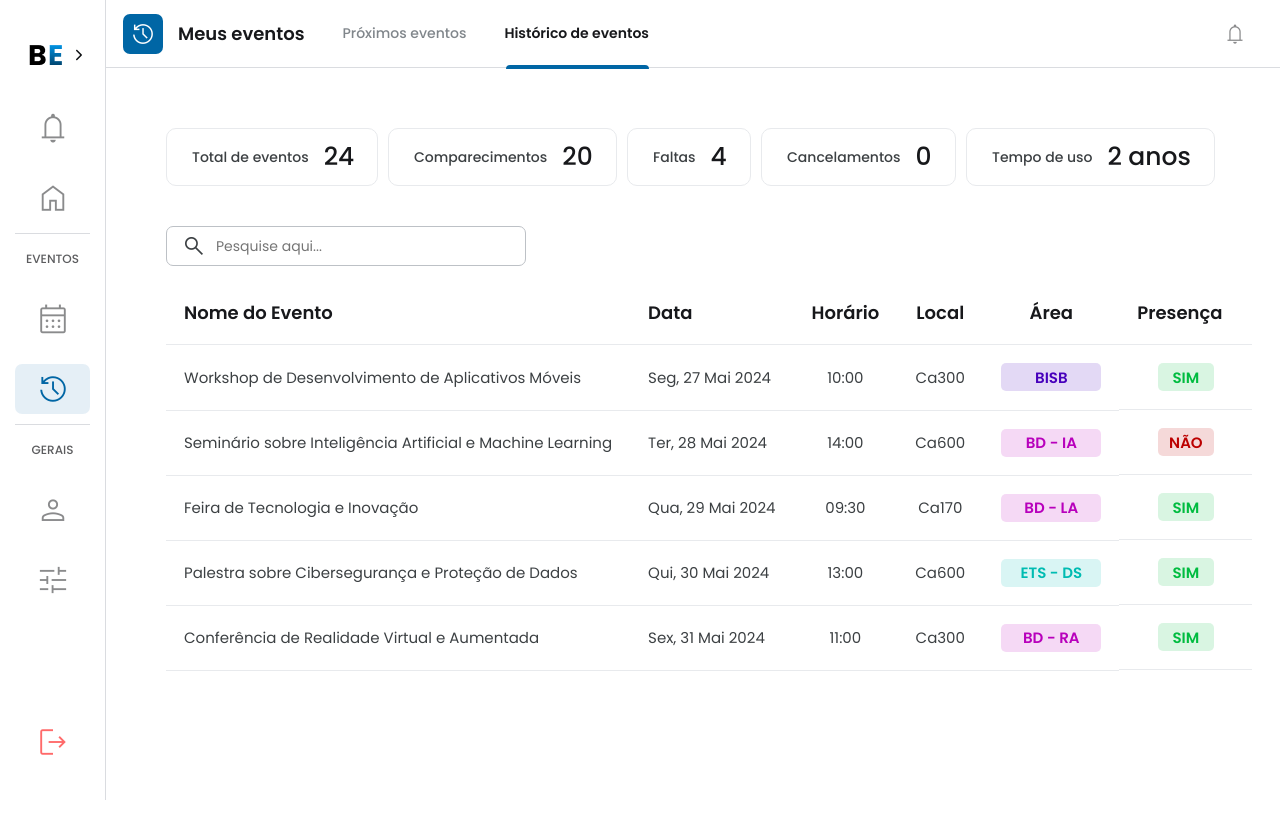
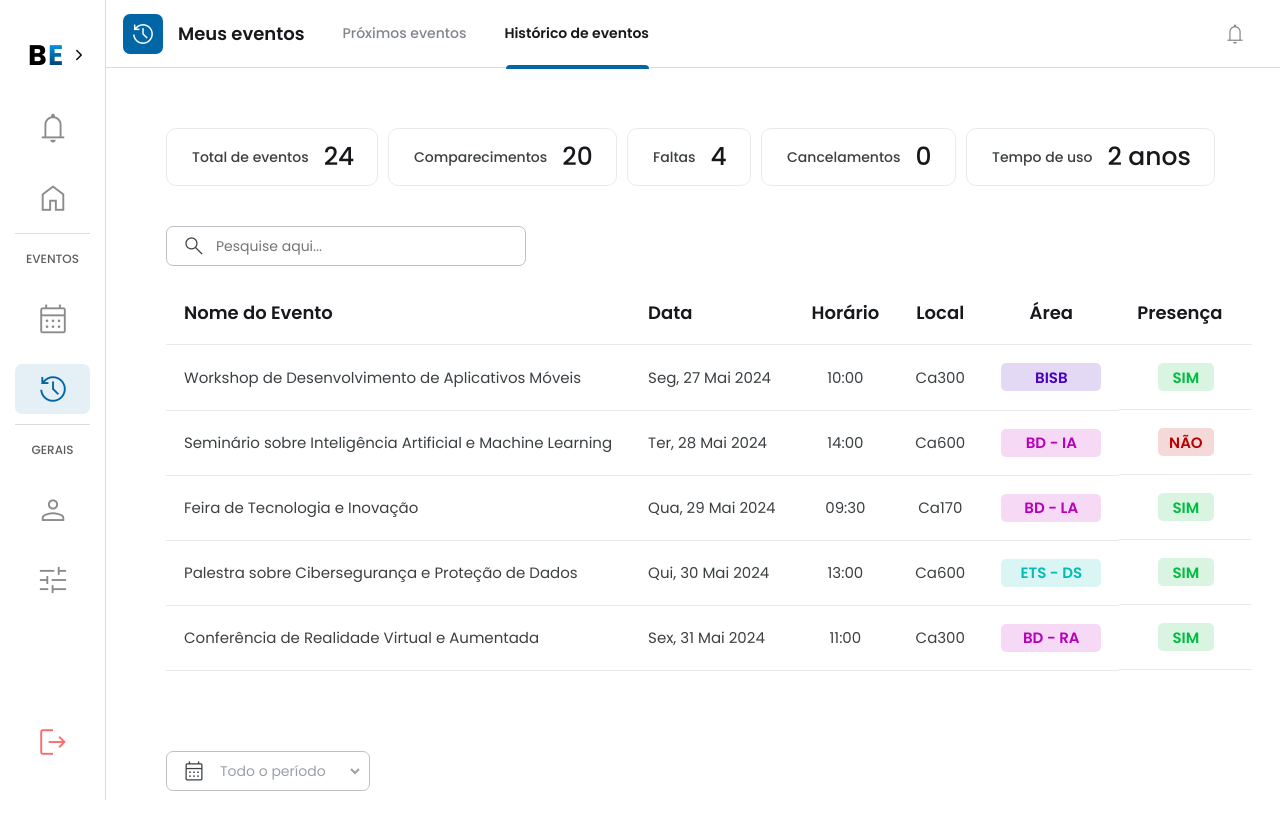
Before and after one commit to EsyProject/EsyFrontend, a React (Vite) app: page /Historic in a window 1280 px wide. Built offline with nearby package versions, Linux system fonts and the light colour scheme.

Commit message:
feat: create a new select in Historic

```diff
--- a/src/index.css
+++ b/src/index.css
@@ -34,8 +34,9 @@
   font-size: 24px;
 }
 
+.select-wrapper .material-symbols-outlined,
 .input-wrapper .material-symbols-outlined {
-  font-variation-settings: "FILL" 0, "wght" 400, "GRAD" 0, "opsz" 40;
+  font-variation-settings: "FILL" 0, "wght" 300, "GRAD" 0, "opsz" 40;
   color: #3C4043;
   opacity: 100%;
   font-size: 24px;
--- a/src/pages/Historic/Historic.css
+++ b/src/pages/Historic/Historic.css
@@ -64,3 +64,31 @@
   color: #17181b;
   margin-left: 15px;
 }
+
+.select-wrapper {
+  display: flex;
+  align-items: center;
+  gap: 10px;
+  width: 204px;
+  height: 40px;
+  border: 1px solid #bdc1c6;
+  border-radius: 7px;
+  margin-top: 40px;
+  margin-bottom: 15px;
+}
+
+.select-wrapper span {
+  margin-left: 15px;
+}
+
+select {
+  width: 147px;
+}
+
+.select-wrapper select {
+  background-color: transparent;
+  border: none;
+  color: #9aa0a6;
+  font-size: 14px;
+  font-weight: 400;
+}
--- a/src/pages/Historic/Historic.jsx
+++ b/src/pages/Historic/Historic.jsx
@@ -52,9 +52,19 @@ const Historic = () => {
           </div>
         </div>
 
-        <Searchbar />
+        <div className="filter-searchbar">
+          <Searchbar />
 
-
+          <div className="select-wrapper">
+            <span className="material-symbols-outlined">calendar_month</span>
+            <select>
+              <option value="opcao1">Todo o período</option>
+              <option value="opcao2">Último mês</option>
+              <option value="opcao3">Últimos 3 meses</option>
+              <option value="opcao4">Últimos 6 meses</option>
+            </select>
+          </div>
+        </div>
       </div>
     </div>
   );
--- a/src/pages/Password/Password.jsx
+++ b/src/pages/Password/Password.jsx
@@ -1,4 +1,4 @@
-import React, { useState, useEffect } from 'react';
+import { useState, useEffect } from 'react';
 import { FiEye, FiEyeOff } from 'react-icons/fi';
 import { ImageRegisterBack, LogoEsy, AnimatedImage } from '../index';
 import { Link } from 'react-router-dom';
--- a/src/pages/Register/Register.jsx
+++ b/src/pages/Register/Register.jsx
@@ -1,4 +1,4 @@
-import React, { useEffect } from 'react';
+import { useEffect } from 'react';
 import { ImageRegisterBack, LogoEsy, AnimatedImage, Input, CustomSelect } from '../index';
 import { Link } from 'react-router-dom';
 import './Register.css';
```
